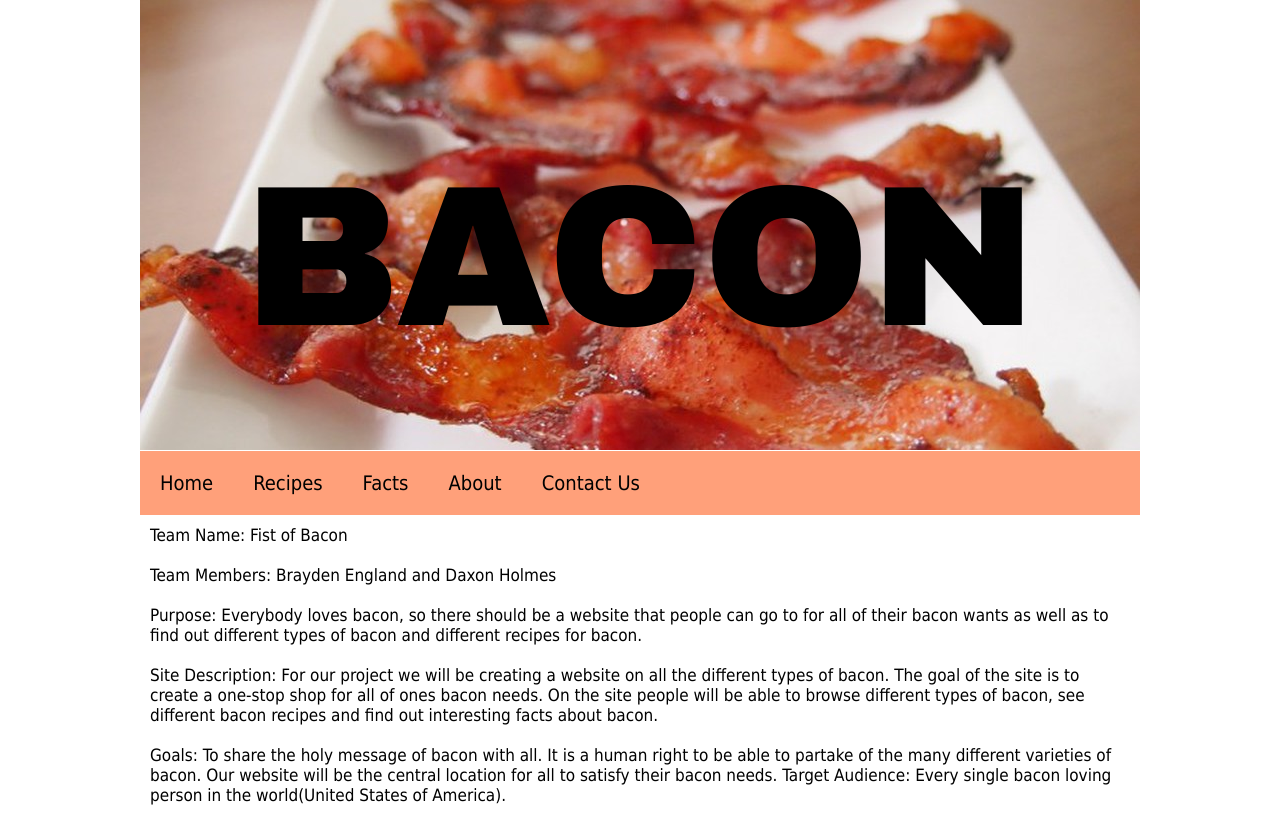
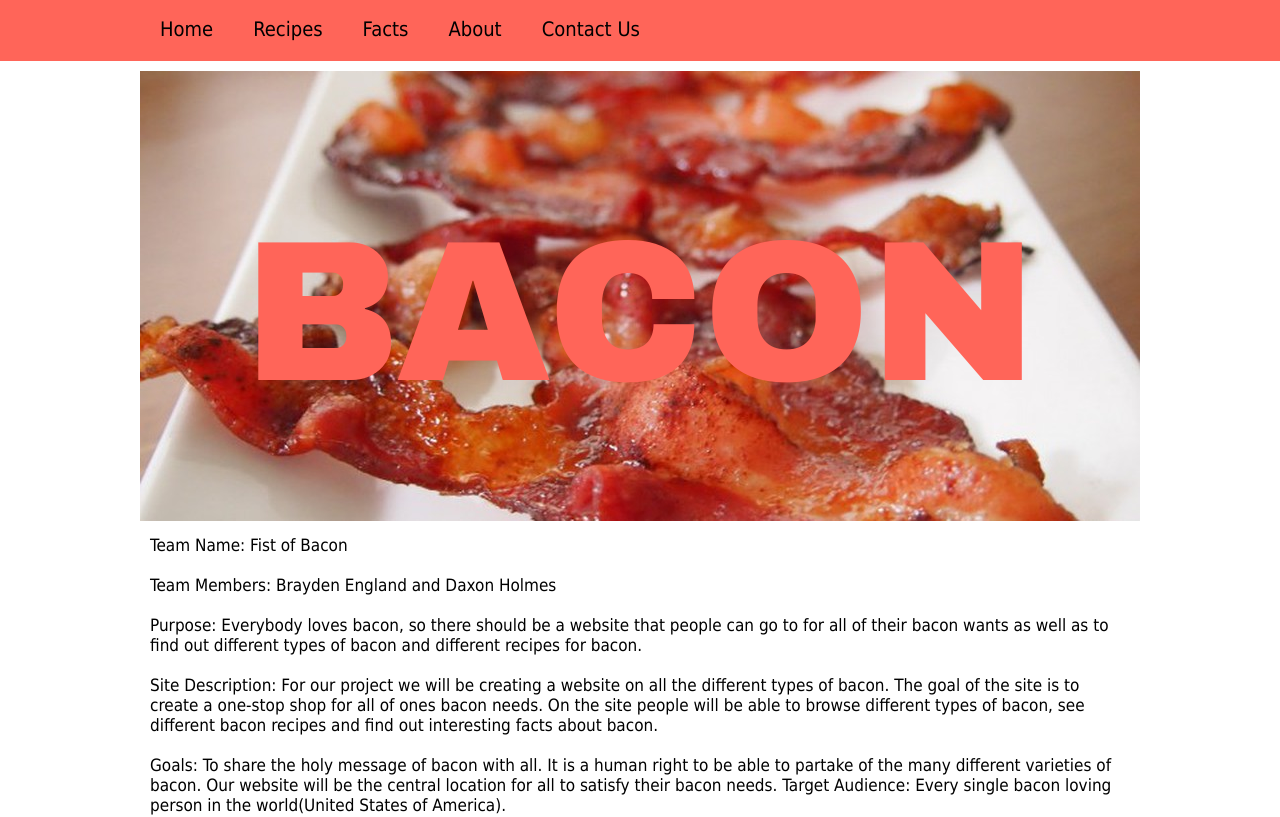
Before and after one commit to bingland/FistOfBacon, a plain HTML site: page baconIndex.html in a window 1280 px wide. Shown: the top 817 px of the page. Drawn offline with Linux system fonts and the light colour scheme.

Commit message:
Changed around some styling

```diff
--- a/baconIndex.html
+++ b/baconIndex.html
@@ -13,7 +13,7 @@
                 padding: 0;
                 margin: 0;
             }
-            #wrapper{
+            .wrapper{
                 width: 1000px;
                 margin: 0 auto;
             }
@@ -23,6 +23,7 @@
                 width:100%;
                 padding: 0;
                 margin: 0;
+                margin-top: 10px;
             }
             h1 {
                 font-size: 200px;
@@ -30,16 +31,16 @@
                 position: absolute;
                 top: 50%;
                 left: 50%;
-                transform: translate(-50%, -115%);
+                transform: translate(-50%, -90%);
                 text-align: center;
-                color: black;
+                color: #FF6559;
             }
 
             /* navigation */
             nav {
                 padding:0;
                 margin: 0;
-                background-color: lightsalmon;
+                background-color: #FF6559;
                 display: block;
                 margin-top:-3px;
             }
@@ -71,11 +72,9 @@
         </style>
     </head>
     <body>
-        <div id="wrapper">
             <header>
-                <img src="wallpaper.jpeg" id="cover">
-                <h1>BACON</h1>
                 <nav>
+                    <div class="wrapper">
                         <ul>
                             <li>Home</li>
                             <li>Recipes</li>
@@ -83,10 +82,16 @@
                             <li>About</li>
                             <li>Contact Us</li>
                         </ul>
+                    </div>
                 </nav>
+                <div class="wrapper">
+                    <img src="wallpaper.jpeg" id="cover">
+                    <h1>BACON</h1>
+                </div>
             </header>
 
             <section>
+                <div class="wrapper">
                     <p>
                     Team Name: Fist of Bacon<br>
                     <br>
@@ -120,11 +125,13 @@
                     Week Five: Review and Testing<br>
                     Week Six: Finished<br>
                     </p>
+                </div>
             </section>
 
             <footer>
+                <div class="wrapper">
                     <p>Created by Daxton Holmes and Brayden England</p>
+                </div>
             </footer>
-        </div>
     </body>
 </html>
```
Lines whose indentation alone changed are shown as unchanged.
